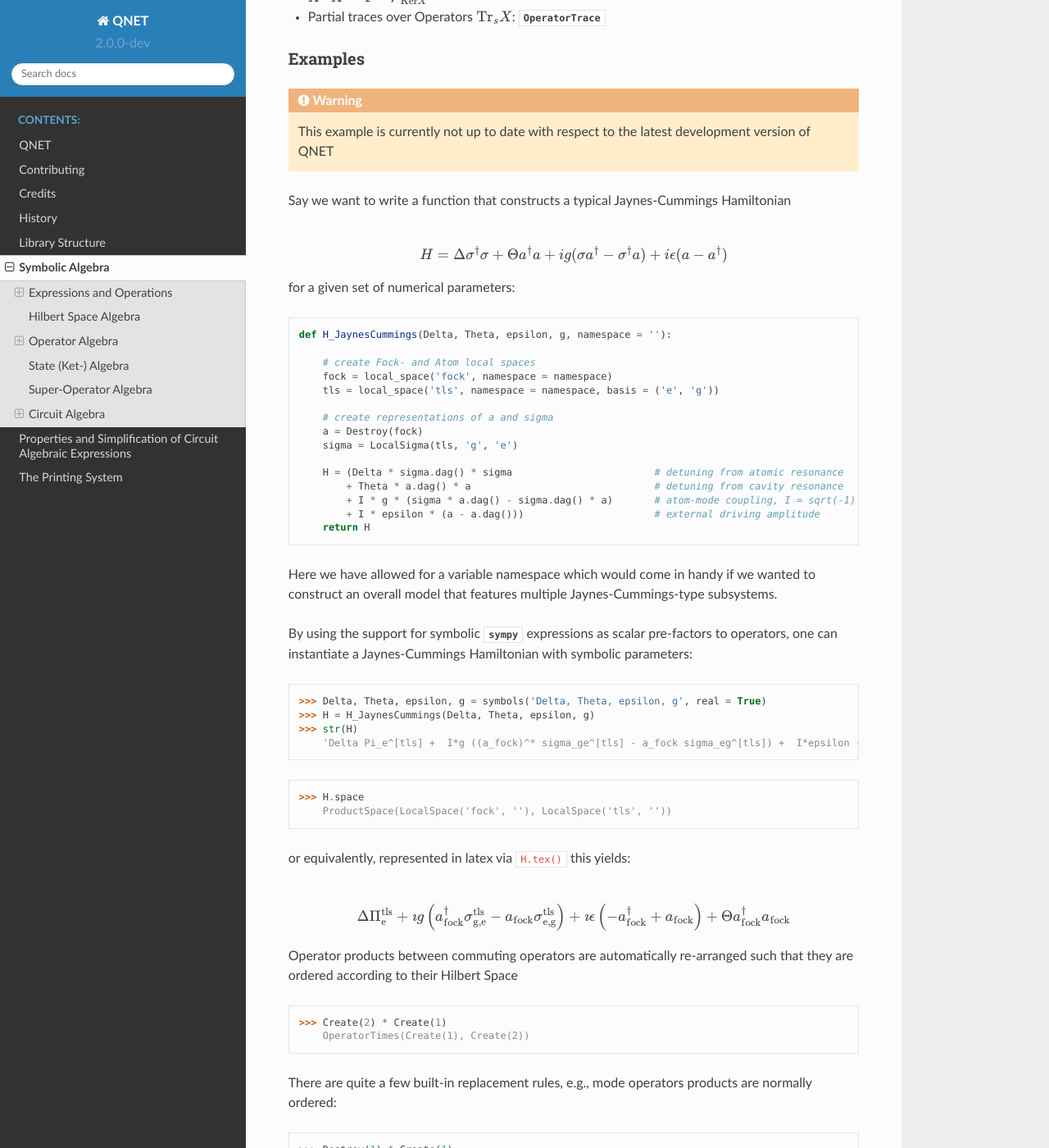
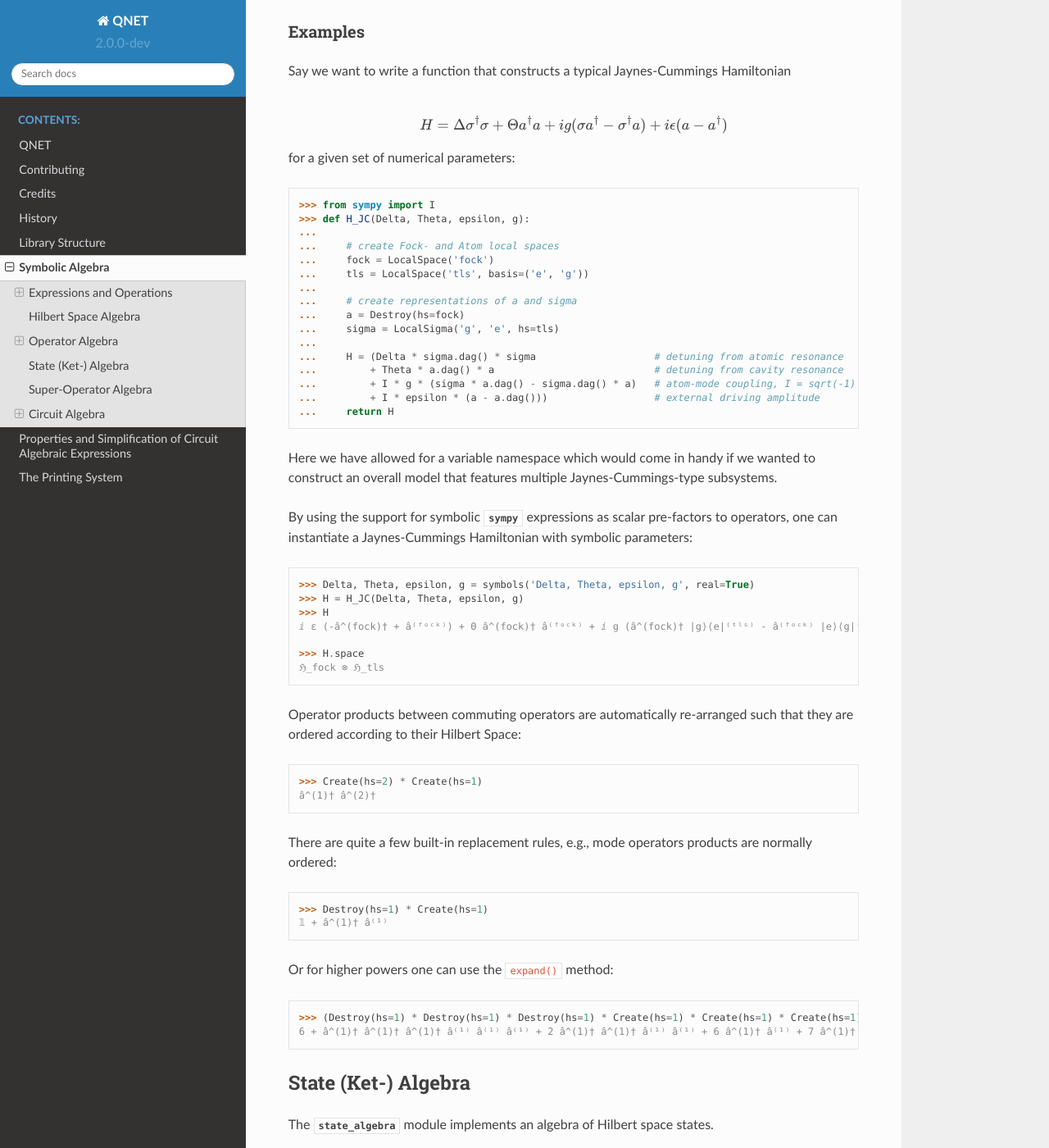
Before and after one commit to mabuchilab/QNET, a Sphinx documentation site: the page built from docs/symbolic_algebra.rst, in a window 1280 px wide and 1400 px high, scrolled down 4321 px. Shown: the whole window at 82% size. Built offline with Sphinx 7.4.7 and the Read the Docs theme 2.0.0, drawn with Linux system fonts in a browser that asks for light colours; pages that are not in the unit, such as notebooks, are missing from menus; the version number is read from the project's files by our own code; some of the changed text lies outside the part shown.

Commit message:
Fix doctests in documentation

```diff
--- /dev/null
+++ b/docs/conftest.py
@@ -0,0 +1,25 @@
+"""Set up the environment for doctests
+
+This file is automatically evaluated by py.test. It ensures that we can write
+doctests without importing anything. The entire content for qnet, as well as
+numpy and sympy will be available in all doctests.
+"""
+import numpy
+import sympy
+import qnet
+from collections import OrderedDict
+
+# noinspection PyPackageRequirements
+import pytest
+
+
+qnet.init_printing(repr_format='unicode')
+
+
+@pytest.fixture(autouse=True)
+def set_doctest_env(doctest_namespace):
+    doctest_namespace['numpy'] = numpy
+    doctest_namespace['sympy'] = sympy
+    doctest_namespace['OrderedDict'] = OrderedDict
+    for name in qnet.__all__:
+        doctest_namespace[name] = getattr(qnet, name)
--- a/docs/symbolic_algebra.rst
+++ b/docs/symbolic_algebra.rst
@@ -159,8 +159,6 @@ define a basis through the `basis` or `dimension` arguments. The :class:`LocalSp
 may also define custom identifiers for operators acting on that space
 (subclasses of :class:`~.LocalOperator`)::
 
-    >>> from qnet.printing import ascii
-    >>> from qnet.algebra.operator_algebra import Destroy
     >>> a = Destroy(hs=1)
     >>> ascii(a)
     'a^(1)'
@@ -240,67 +238,57 @@ There are also a number of algebraic operations that act only on a single operat
 Examples
 ^^^^^^^^
 
-.. warning::
-
-    This example is currently not up to date with respect to the latest
-    development version of QNET
-
 Say we want to write a function that constructs a typical Jaynes-Cummings Hamiltonian
 
 .. math::
-    H = \Delta \sigma^\dagger \sigma + \Theta a^\dagger a + i g(\sigma a^\dagger - \sigma^\dagger a) + i\epsilon (a - a^\dagger)
+    H = \Delta \sigma^\dagger \sigma + \Theta a^\dagger a +
+         i g(\sigma a^\dagger - \sigma^\dagger a) + i\epsilon (a - a^\dagger)
 
 for a given set of numerical parameters::
 
-    def H_JaynesCummings(Delta, Theta, epsilon, g, namespace = ''):
-
-        # create Fock- and Atom local spaces
-        fock = local_space('fock', namespace = namespace)
-        tls = local_space('tls', namespace = namespace, basis = ('e', 'g'))
-
-        # create representations of a and sigma
-        a = Destroy(fock)
-        sigma = LocalSigma(tls, 'g', 'e')
-
-        H = (Delta * sigma.dag() * sigma                        # detuning from atomic resonance
-            + Theta * a.dag() * a                               # detuning from cavity resonance
-            + I * g * (sigma * a.dag() - sigma.dag() * a)       # atom-mode coupling, I = sqrt(-1)
-            + I * epsilon * (a - a.dag()))                      # external driving amplitude
-        return H
+    >>> from sympy import I
+    >>> def H_JC(Delta, Theta, epsilon, g):
+    ...
+    ...     # create Fock- and Atom local spaces
+    ...     fock = LocalSpace('fock')
+    ...     tls = LocalSpace('tls', basis=('e', 'g'))
+    ...
+    ...     # create representations of a and sigma
+    ...     a = Destroy(hs=fock)
+    ...     sigma = LocalSigma('g', 'e', hs=tls)
+    ...
+    ...     H = (Delta * sigma.dag() * sigma                    # detuning from atomic resonance
+    ...         + Theta * a.dag() * a                           # detuning from cavity resonance
+    ...         + I * g * (sigma * a.dag() - sigma.dag() * a)   # atom-mode coupling, I = sqrt(-1)
+    ...         + I * epsilon * (a - a.dag()))                  # external driving amplitude
+    ...     return H
 
 Here we have allowed for a variable namespace which would come in handy if we wanted to construct an overall model that features multiple Jaynes-Cummings-type subsystems.
 
-By using the support for symbolic :mod:`sympy` expressions as scalar pre-factors to operators, one can instantiate a Jaynes-Cummings Hamiltonian with symbolic parameters:
+By using the support for symbolic :mod:`sympy` expressions as scalar pre-factors to operators, one can instantiate a Jaynes-Cummings Hamiltonian with symbolic parameters::
 
+    >>> Delta, Theta, epsilon, g = symbols('Delta, Theta, epsilon, g', real=True)
+    >>> H = H_JC(Delta, Theta, epsilon, g)
+    >>> H
+    ⅈ ε (-â^(fock)† + â⁽ᶠᵒᶜᵏ⁾) + Θ â^(fock)† â⁽ᶠᵒᶜᵏ⁾ + ⅈ g (â^(fock)† |g⟩⟨e|⁽ᵗˡˢ⁾ - â⁽ᶠᵒᶜᵏ⁾ |e⟩⟨g|⁽ᵗˡˢ⁾) + Δ |e⟩⟨e|⁽ᵗˡˢ⁾
 
->>> Delta, Theta, epsilon, g = symbols('Delta, Theta, epsilon, g', real = True)
->>> H = H_JaynesCummings(Delta, Theta, epsilon, g)
->>> str(H)
-    'Delta Pi_e^[tls] +  I*g ((a_fock)^* sigma_ge^[tls] - a_fock sigma_eg^[tls]) +  I*epsilon ( - (a_fock)^* + a_fock) +  Theta (a_fock)^* a_fock'
+    >>> H.space
+    ℌ_fock ⊗ ℌ_tls
 
->>> H.space
-    ProductSpace(LocalSpace('fock', ''), LocalSpace('tls', ''))
+Operator products between commuting operators are automatically re-arranged such that they are ordered according to their Hilbert Space::
 
-or equivalently, represented in latex via ``H.tex()`` this yields:
+    >>> Create(hs=2) * Create(hs=1)
+    â^(1)† â^(2)†
 
-.. math::
-    \Delta {\Pi_{{\rm e}}^{{{\rm tls}}}} +  \mathbf{\imath} g \left({a_{{{\rm fock}}}^\dagger} {\sigma_{{\rm g},{\rm e}}^{{{\rm tls}}}} - {a_{{{\rm fock}}}} {\sigma_{{\rm e},{\rm g}}^{{{\rm tls}}}}\right) +  \mathbf{\imath} \epsilon \left( - {a_{{{\rm fock}}}^\dagger} + {a_{{{\rm fock}}}}\right) +  \Theta {a_{{{\rm fock}}}^\dagger} {a_{{{\rm fock}}}}
+There are quite a few built-in replacement rules, e.g., mode operators products are normally ordered::
 
+    >>> Destroy(hs=1) * Create(hs=1)
+    𝟙 + â^(1)† â⁽¹⁾
 
-Operator products between commuting operators are automatically re-arranged such that they are ordered according to their Hilbert Space
+Or for higher powers one can use the ``expand()`` method::
 
->>> Create(2) * Create(1)
-    OperatorTimes(Create(1), Create(2))
-
-There are quite a few built-in replacement rules, e.g., mode operators products are normally ordered:
-
->>> Destroy(1) * Create(1)
-    1 + Create(1) * Destroy(1)
-
-Or for higher powers one can use the ``expand()`` method:
-
->>> (Destroy(1) * Destroy(1) * Destroy(1) * Create(1) * Create(1) * Create(1)).expand()
-    (6 + Create(1) * Create(1) * Create(1) * Destroy(1) * Destroy(1) * Destroy(1) + 9 * Create(1) * Create(1) * Destroy(1) * Destroy(1) + 18 * Create(1) * Destroy(1))
+    >>> (Destroy(hs=1) * Destroy(hs=1) * Destroy(hs=1) * Create(hs=1) * Create(hs=1) * Create(hs=1)).expand()
+    6 + â^(1)† â^(1)† â^(1)† â⁽¹⁾ â⁽¹⁾ â⁽¹⁾ + 2 â^(1)† â^(1)† â⁽¹⁾ â⁽¹⁾ + 6 â^(1)† â⁽¹⁾ + 7 â^(1)† â^(1)† â⁽¹⁾ â⁽¹⁾ + 12 â^(1)† â⁽¹⁾
 
 
 .. _state_algebra:
@@ -362,17 +350,17 @@ elements of Liouville space (density matrices).
 Each super-operator has an associated `space` property which gives the Hilbert space
 on which the operators the super-operator acts non-trivially are themselves acting non-trivially.
 
-The most basic way to construct super-operators is by lifting 'normal' operators to linear pre- and post-multiplication super-operators:
+The most basic way to construct super-operators is by lifting 'normal' operators to linear pre- and post-multiplication super-operators::
 
-    >>> A, B, C = OperatorSymbol("A", FullSpace), OperatorSymbol("B", FullSpace), OperatorSymbol("C", FullSpace)
+    >>> A, B, C = (OperatorSymbol(s, hs=FullSpace) for s in ("A", "B", "C"))
     >>> SPre(A) * B
-        A * B
+    Â⁽ᵗᵒᵗᵃˡ⁾ B̂⁽ᵗᵒᵗᵃˡ⁾
     >>> SPost(C) * B
-        B * C
+    B̂⁽ᵗᵒᵗᵃˡ⁾ Ĉ⁽ᵗᵒᵗᵃˡ⁾
     >>> (SPre(A) * SPost(C)) * B
-        A * B * C
+    Â⁽ᵗᵒᵗᵃˡ⁾ B̂⁽ᵗᵒᵗᵃˡ⁾ Ĉ⁽ᵗᵒᵗᵃˡ⁾
     >>> (SPre(A) - SPost(A)) * B        # Linear super-operator associated with A that maps B --> [A,B]
-        A * B - B * A
+    Â⁽ᵗᵒᵗᵃˡ⁾ B̂⁽ᵗᵒᵗᵃˡ⁾ - B̂⁽ᵗᵒᵗᵃˡ⁾ Â⁽ᵗᵒᵗᵃˡ⁾
 
 
 The neutral elements of super-operator addition and multiplication are :obj:`ZeroSuperOperator` and :obj:`IdentitySuperOperator`, respectively.
@@ -381,14 +369,14 @@ Super operator objects can be added together in code via the infix '+' operator
 They can also be added to or multiplied by scalar objects.
 In the first case, the scalar object is multiplied by the :obj:`IdentitySuperOperator` constant.
 
-Super operators are applied to operators by multiplying an operator with superoperator from the left:
+Super operators are applied to operators by multiplying an operator with superoperator from the left::
 
-    >>> S = SuperOperatorSymbol("S", FullSpace)
-    >>> A = OperatorSymbol("A", FullSpace)
+    >>> S = SuperOperatorSymbol("S", hs=FullSpace)
+    >>> A = OperatorSymbol("A", hs=FullSpace)
     >>> S * A
-        SuperOperatorTimesOperator(S, A)
+    S⁽ᵗᵒᵗᵃˡ⁾[Â⁽ᵗᵒᵗᵃˡ⁾]
     >>> isinstance(S*A, Operator)
-        True
+    True
 
 The result is an operator.
 
@@ -482,64 +470,59 @@ Representation as Python objects
 
 Python objects that are of the :class:`~.Circuit` type have some of their operators overloaded to realize symbolic circuit algebra operations::
 
-    >>> A = CircuitSymbol('A', 2)
-    >>> B = CircuitSymbol('B', 2)
-    >>> A << B
-        SeriesProduct(A, B)
-    >>> A + B
-        Concatenation(A, B)
-    >>> FB(A, 0, 1)
-        Feedback(A, 0, 1)
+    >>> A = CircuitSymbol('A', cdim=2)
+    >>> B = CircuitSymbol('B', cdim=2)
+    >>> print(srepr(A << B, cache={A: 'A', B: 'B'}))
+    SeriesProduct(A, B)
+    >>> print(srepr(A + B, cache={A: 'A', B: 'B'}))
+    Concatenation(A, B)
+    >>> print(srepr(FB(A, out_port=0, in_port=1), cache={A: 'A'}))
+    Feedback(A, out_port=0, in_port=1)
 
 For a thorough treatment of the circuit expression simplification rules see :ref:`circuit_rules`.
 
 Examples
 ^^^^^^^^
 
-.. warning::
-
-    This example is currently not up to date with respect to the latest
-    development version of QNET
-
 Extending the JaynesCummings problem above to an open system by adding collapse operators :math:`L_1 = \sqrt{\kappa} a` and :math:`L_2 = \sqrt{\gamma}\sigma.` ::
 
-    def SLH_JaynesCummings(Delta, Theta, epsilon, g, kappa, gamma, namespace = ''):
-
-        # create Fock- and Atom local spaces
-        fock = local_space('fock', namespace = namespace)
-        tls = local_space('tls', namespace = namespace, basis = ('e', 'g'))
-
-        # create representations of a and sigma
-        a = Destroy(fock)
-        sigma = LocalSigma(tls, 'g', 'e')
-
-        # Trivial scattering matrix
-        S = identity_matrix(2)
-
-        # Collapse/Jump operators
-        L1 = sqrt(kappa) * a                                    # Decay of cavity mode through mirror
-        L2 = sqrt(gamma) * sigma                                # Atomic decay due to spontaneous emission into outside modes.
-        L = Matrix([[L1], \
-                    [L2]])
-
-        # Hamilton operator
-        H = (Delta * sigma.dag() * sigma                        # detuning from atomic resonance
-            + Theta * a.dag() * a                               # detuning from cavity resonance
-            + I * g * (sigma * a.dag() - sigma.dag() * a)       # atom-mode coupling, I = sqrt(-1)
-            + I * epsilon * (a - a.dag()))                      # external driving amplitude
-
-        return SLH(S, L, H)
+    >>> def SLH_JaynesCummings(Delta, Theta, epsilon, g, kappa, gamma, n=0):
+    ...
+    ...     # create Fock- and Atom local spaces
+    ...     fock = LocalSpace('fock_%s' % n)
+    ...     tls = LocalSpace('tls_%s' % n, basis=('e', 'g'))
+    ...
+    ...     # create representations of a and sigma
+    ...     a = Destroy(hs=fock)
+    ...     sigma = LocalSigma('g', 'e', hs=tls)
+    ...
+    ...     # Trivial scattering matrix
+    ...     S = identity_matrix(2)
+    ...
+    ...     # Collapse/Jump operators
+    ...     L1 = sqrt(kappa) * a                                    # Decay of cavity mode through mirror
+    ...     L2 = sqrt(gamma) * sigma                                # Atomic decay due to spontaneous emission into outside modes.
+    ...     L = Matrix([[L1], \
+    ...                 [L2]])
+    ...
+    ...     # Hamilton operator
+    ...     H = (Delta * sigma.dag() * sigma                        # detuning from atomic resonance
+    ...         + Theta * a.dag() * a                               # detuning from cavity resonance
+    ...         + I * g * (sigma * a.dag() - sigma.dag() * a)       # atom-mode coupling, I = sqrt(-1)
+    ...         + I * epsilon * (a - a.dag()))                      # external driving amplitude
+    ...
+    ...     return SLH(S, L, H)
 
 
 Consider now an example where we feed one Jaynes-Cummings system's output into a second one::
 
-    Delta, Theta, epsilon, g = symbols('Delta, Theta, epsilon, g', real = True)
-    kappa, gamma = symbols('kappa, gamma')
+    >>> Delta, Theta, epsilon, g = symbols('Delta, Theta, epsilon, g', real=True)
+    >>> kappa, gamma = symbols('kappa, gamma')
 
-    JC1 = SLH_JaynesCummings(Delta, Theta, epsilon, g, kappa, gamma, namespace = 'jc1')
-    JC2 = SLH_JaynesCummings(Delta, Theta, epsilon, g, kappa, gamma, namespace = 'jc2')
+    >>> JC1 = SLH_JaynesCummings(Delta, Theta, epsilon, g, kappa, gamma, n=1)
+    >>> JC2 = SLH_JaynesCummings(Delta, Theta, epsilon, g, kappa, gamma, n=2)
 
-    SYS = (JC2 + cid(1)) << P_sigma(0, 2, 1) << (JC1 + cid(1))
+    >>> SYS = (JC2 + cid(1)) << P_sigma(0, 2, 1) << (JC1 + cid(1))
 
 
 The resulting system's block diagram is:
```
Also changed, not shown: docs/printing.rst (+15 -17 lines), 3 other files.
